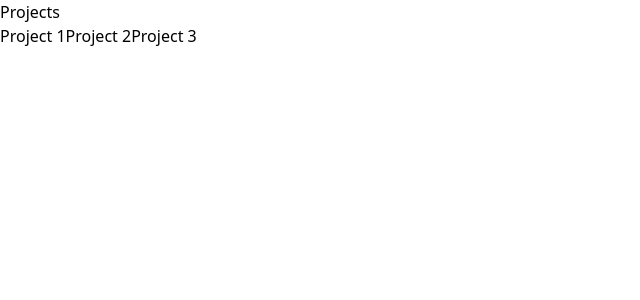
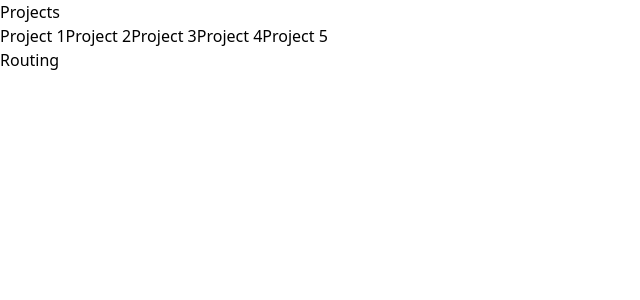
Before and after one commit to prachanda482244/react-minor-projects, a React (Vite) app in the folder react-minor-project/: page /project4 in a window 1280 px wide. Shown: the top 300 px of the page, without its empty margins (0-640 px from the left). Built offline with nearby package versions, Linux system fonts and the light colour scheme.

Commit message:
change the project 1 and make project 4 and 5 folder

```diff
--- a/react-minor-project/src/App.jsx
+++ b/react-minor-project/src/App.jsx
@@ -3,6 +3,8 @@ import Project1BgChanger from "./Projects/Project1/Project1BgChanger"
 import Project2TextUtility from "./Projects/Project2/Project2TextUtility"
 import Project3PasswordGenerator from "./Projects/Project3/Project3PasswordGenerator"
 import Navbar from "./Components/Navbar"
+import Project4Routing from "./Projects/Project4/Project4Routing"
+import Project5Todo from "./Projects/Project5/Project5Todo"
 
 const App = () => {
   return (
@@ -12,6 +14,8 @@ const App = () => {
         <Route path="/project1" element={<Project1BgChanger />} />
         <Route path="/project2" element={<Project2TextUtility />} />
         <Route path="/project3" element={<Project3PasswordGenerator />} />
+        <Route path="/project4" element={<Project4Routing />} />
+        <Route path="/project5" element={<Project5Todo />} />
       </Routes>
 
     </div>
--- a/react-minor-project/src/Components/Navbar.jsx
+++ b/react-minor-project/src/Components/Navbar.jsx
@@ -13,6 +13,13 @@ const Navbar = () => {
         {
             url: '/project3',
             name: 'Project 3'
+        }, {
+            url: '/project4',
+            name: 'Project 4'
+        },
+        {
+            url: '/project5',
+            name: 'Project 5'
         }
     ]
     return (
--- a/react-minor-project/src/Projects/Project1/Project1BgChanger.jsx
+++ b/react-minor-project/src/Projects/Project1/Project1BgChanger.jsx
@@ -61,7 +61,7 @@ const Project1BgChanger = () => {
                         <button
                             value={color.toLowerCase()}
                             style={{ backgroundColor: color.toLowerCase() }}
-                            className="px-2 py-1 transition-colors delay-300 ease-in-out rounded-lg font-semibold uppercase text-black"
+                            className="px-2 py-1 transition-colors delay-1000 ease-in-out rounded-lg font-semibold uppercase text-black"
                             key={color}
                             onClick={handleBgChange}
                         >{color}</button>
--- a/react-minor-project/src/Projects/Project3/Project3PasswordGenerator.jsx
+++ b/react-minor-project/src/Projects/Project3/Project3PasswordGenerator.jsx
@@ -47,13 +47,13 @@ const Project3PasswordGenerator = () => {
 
     return (
         <div className="bg-black">
-            <div className="bg-purple-800 flex flex-col gap-2 p-3 md:w-1/2 mx-auto">
+            <div className="bg-purple-800  flex flex-col gap-2 px-3  md:w-1/2 mx-auto">
                 <h1 className="text-2xl uppercase text-center font-bold text-white p-2 ">Password Generator</h1>
                 <div className="flex items-center justify-between gap-2 ">
                     <input ref={passRef} value={password} type="text" readOnly className="p-2 rounded-lg w-full focus:border-none outline-purple-800" />
                     <button onClick={handleCopy} className="bg-sky-500 py-2 px-4 rounded-lg shadow-lg font-semibold">Copy</button>
                 </div>
-                <div className="flex items-center gap-2">
+                <div className="flex items-center p-3 gap-2">
                     <div className="flex items-center gap-2">
                         <input type="range" id="length" min={8} max={60} value={length} onChange={(e) => setLength(e.target.value)} />
                         <label htmlFor="length" className="text-slate-200 font-semibold">Length : {length}</label>
--- /dev/null
+++ b/react-minor-project/src/Projects/Project4/Project4Routing.jsx
@@ -0,0 +1,9 @@
+const Project4Routing = () => {
+    return (
+        <div>
+            Routing
+        </div>
+    )
+}
+
+export default Project4Routing
--- /dev/null
+++ b/react-minor-project/src/Projects/Project5/Project5Todo.jsx
@@ -0,0 +1,9 @@
+const Project5Todo = () => {
+    return (
+        <div>
+            Todo list
+        </div>
+    )
+}
+
+export default Project5Todo
```
